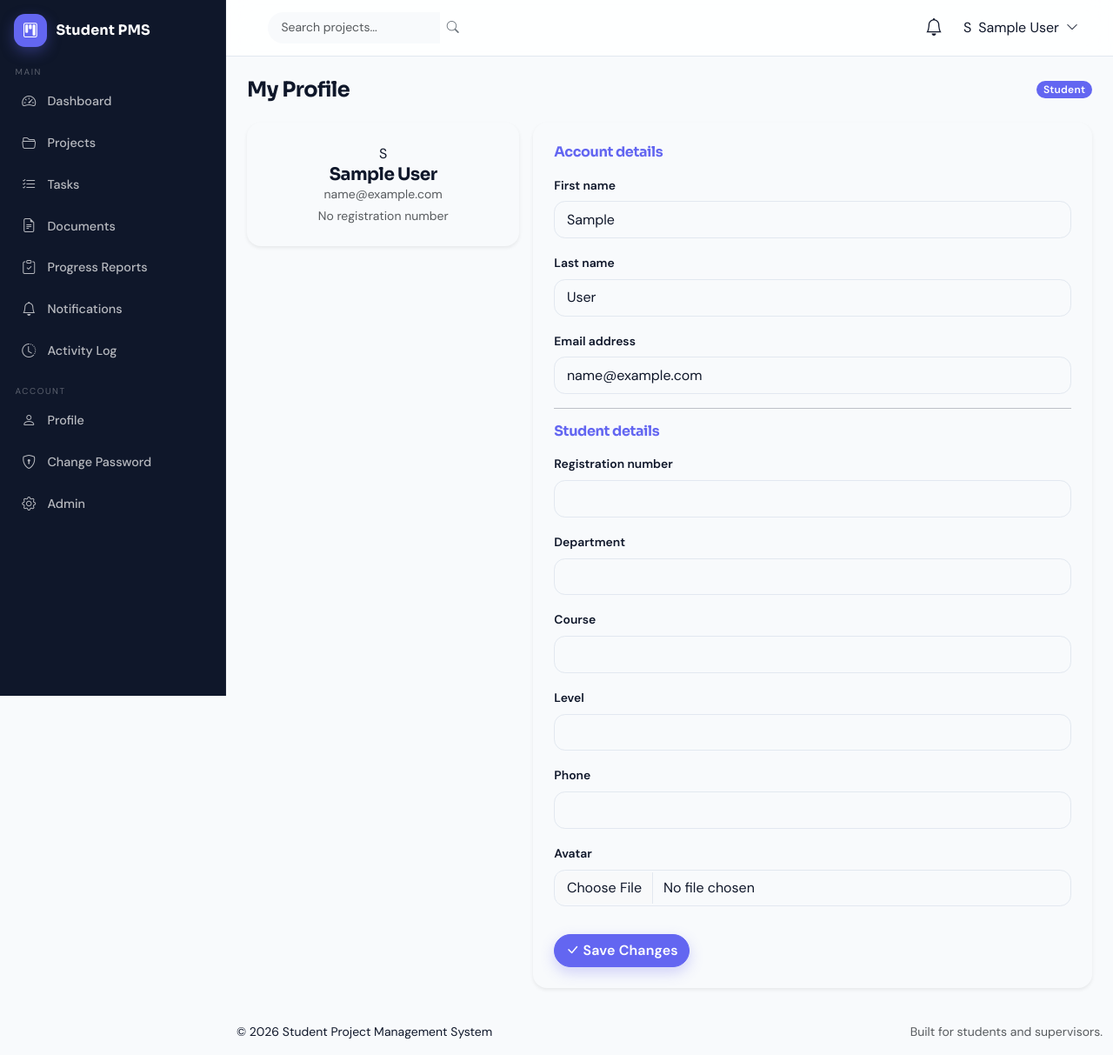
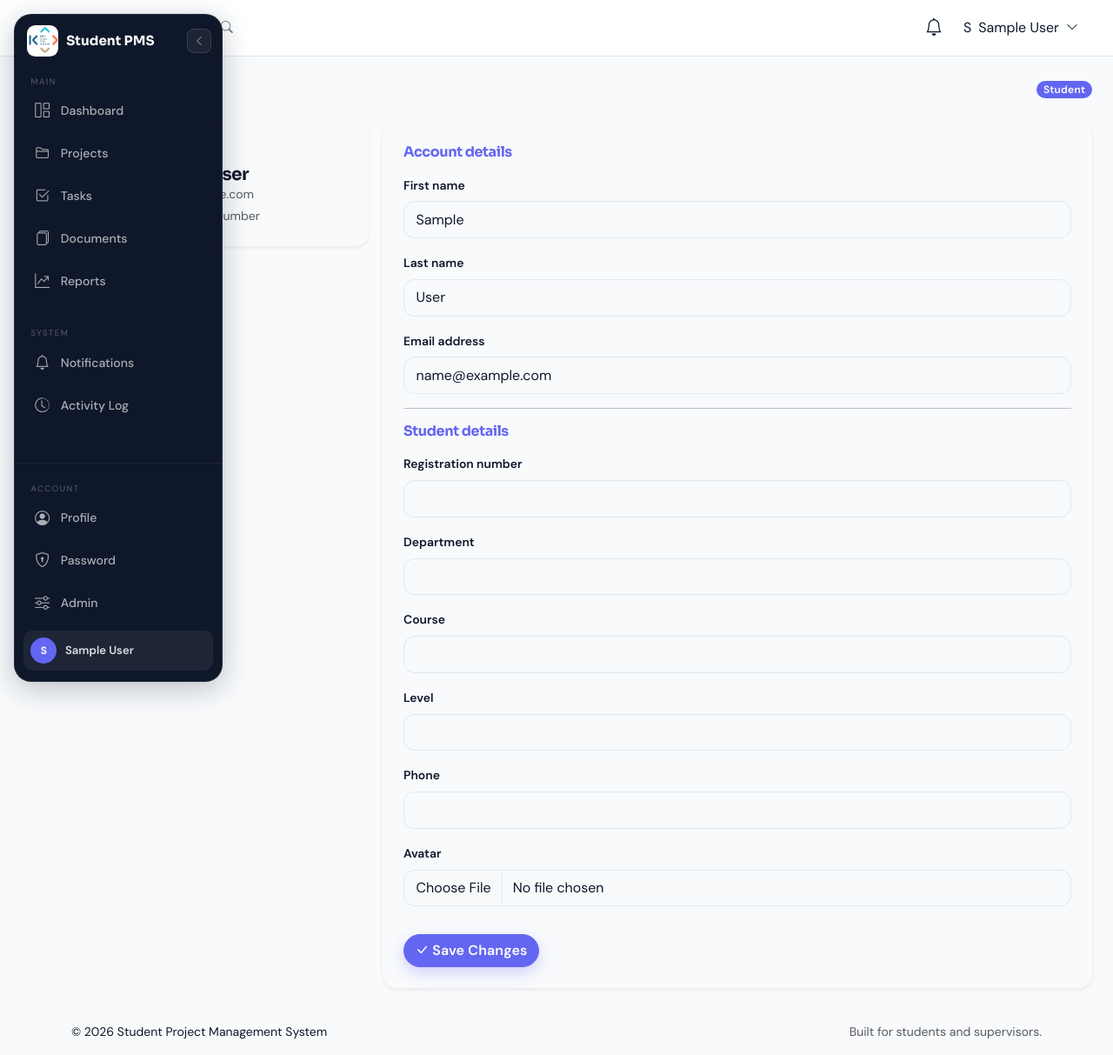
Before and after one commit to raoshoaib21/Student_Project_Management_System, a Django app: page /accounts/profile/ in a window 1280 px wide. Shown: the whole page at 87% size. Run offline with Django 5.2, Linux system fonts and the light colour scheme; the visitor is signed in with stand-in values (Sample User, id 1); data comes from the database, SQL or seed files in the repository; data that the repository does not hold is empty; some libraries are stand-ins or nearby versions.

Commit message:
Floating sidebar with logos, collapse/expand, tooltips, user card; wire logo.png + logo-footer.png into nav, auth and footer pages

```diff
--- a/static/css/styles.css
+++ b/static/css/styles.css
@@ -156,80 +156,129 @@ h1, h2, h3, h4, h5, h6,
 }
 
 /* ---------------------------------------------------------------------
-   App shell
+   App shell — floating sidebar + content column
    --------------------------------------------------------------------- */
 
 .sidebar {
-    width: var(--sidebar-w);
-    min-height: 100vh;
+    --sidebar-expanded: 240px;
+    --sidebar-collapsed: 72px;
     position: fixed;
-    top: 0; left: 0;
-    height: 100vh;
-    overflow-y: auto;
-    overflow-x: hidden;
+    top: 16px;
+    left: 16px;
+    bottom: 16px;
+    width: var(--sidebar-expanded);
     background: var(--slate-900);
-    border-right: 1px solid rgba(255, 255, 255, .06);
+    border: 1px solid rgba(255, 255, 255, .08);
+    border-radius: 1.25rem;
     z-index: 1040;
-    padding-top: 1rem;
+    display: flex;
+    flex-direction: column;
+    transition: width .28s cubic-bezier(.4, 0, .2, 1);
+    overflow: hidden;
+    box-shadow: 0 8px 32px rgba(15, 23, 42, .25);
 }
 
-.sidebar::-webkit-scrollbar { width: 5px; }
-.sidebar::-webkit-scrollbar-thumb { background: rgba(255, 255, 255, .15); border: none; }
+.sidebar::-webkit-scrollbar { width: 4px; }
+.sidebar::-webkit-scrollbar-thumb { background: rgba(255, 255, 255, .15); border-radius: 50rem; }
+
+.sidebar-header {
+    display: flex;
+    align-items: center;
+    justify-content: space-between;
+    padding: .75rem .75rem .5rem .85rem;
+    flex-shrink: 0;
+}
 
 .sidebar-brand {
     display: flex;
     align-items: center;
-    gap: .65rem;
-    padding: 0 1rem .35rem;
+    gap: .6rem;
     text-decoration: none;
+    overflow: hidden;
 }
 
-.brand-logo {
-    width: 38px; height: 38px; flex-shrink: 0;
-    display: grid; place-items: center;
-    border-radius: .8rem;
-    background: var(--brand);
-    color: #fff;
-    font-size: 1.05rem; font-weight: 700;
-    box-shadow: 0 6px 16px rgba(var(--brand-rgb), .35);
+.sidebar-logo {
+    width: 36px;
+    height: 36px;
+    border-radius: .6rem;
+    object-fit: contain;
+    flex-shrink: 0;
 }
 
 .sidebar-brand-text {
     font-family: var(--font-display);
     color: #fff;
-    font-size: 1rem; font-weight: 700;
-    letter-spacing: .01em;
+    font-size: .95rem;
+    font-weight: 700;
+    white-space: nowrap;
+    transition: opacity .2s ease;
+}
+
+.sidebar-toggle {
+    width: 28px;
+    height: 28px;
+    display: grid;
+    place-items: center;
+    border: 1px solid rgba(255, 255, 255, .12);
+    border-radius: .5rem;
+    background: rgba(255, 255, 255, .06);
+    color: rgba(255, 255, 255, .6);
+    font-size: .75rem;
+    cursor: pointer;
+    flex-shrink: 0;
+    transition: background .15s, color .15s, transform .2s;
+}
+
+.sidebar-toggle:hover {
+    background: rgba(255, 255, 255, .12);
+    color: #fff;
+}
+
+.sidebar-nav {
+    flex: 1;
+    overflow-y: auto;
+    overflow-x: hidden;
+    padding: 0 .6rem;
 }
 
 .sidebar-section-label {
-    font-size: .62rem;
+    font-size: .6rem;
     text-transform: uppercase;
     letter-spacing: .16em;
-    color: rgba(255, 255, 255, .32);
-    padding: 1rem 1.1rem .35rem;
+    color: rgba(255, 255, 255, .3);
+    padding: .85rem .55rem .35rem;
+    white-space: nowrap;
+    transition: opacity .2s ease;
 }
 
-.sidebar .nav { padding: 0 .6rem; }
-
 .sidebar .nav-link {
-    position: relative;
-    display: flex; align-items: center; gap: .7rem;
-    border-radius: .7rem;
-    padding: .56rem .85rem;
-    margin-bottom: .12rem;
-    color: rgba(255, 255, 255, .7);
-    font-size: .9rem; font-weight: 500;
+    display: flex;
+    align-items: center;
+    gap: .7rem;
+    border-radius: .65rem;
+    padding: .55rem .75rem;
+    margin-bottom: 2px;
+    color: rgba(255, 255, 255, .65);
+    font-size: .88rem;
+    font-weight: 500;
     white-space: nowrap;
-    transition: background .16s ease, color .16s ease, transform .16s ease;
+    text-decoration: none;
+    transition: background .15s, color .15s, transform .15s;
 }
 
 .sidebar .nav-link i {
-    width: 1.25rem; text-align: center;
-    font-size: 1rem; flex-shrink: 0;
+    width: 1.25rem;
+    text-align: center;
+    font-size: 1.05rem;
+    flex-shrink: 0;
+}
+
+.sidebar .nav-label {
+    transition: opacity .2s ease;
 }
 
 .sidebar .nav-link:hover {
-    background: rgba(255, 255, 255, .07);
+    background: rgba(255, 255, 255, .08);
     color: #fff;
 }
 
@@ -237,17 +286,112 @@ h1, h2, h3, h4, h5, h6,
     background: var(--brand);
     color: #fff;
     font-weight: 600;
-    box-shadow: 0 6px 18px rgba(var(--brand-rgb), .3);
+    box-shadow: 0 4px 14px rgba(var(--brand-rgb), .3);
 }
 
-.sidebar .nav-link.disabled {
-    color: rgba(255, 255, 255, .35);
-    cursor: not-allowed;
+.sidebar-footer {
+    padding: .5rem .6rem .75rem;
+    flex-shrink: 0;
+    border-top: 1px solid rgba(255, 255, 255, .06);
+    margin-top: auto;
 }
 
+.sidebar-user {
+    display: flex;
+    align-items: center;
+    gap: .6rem;
+    padding: .5rem .55rem;
+    border-radius: .65rem;
+    background: rgba(255, 255, 255, .06);
+    margin-top: .35rem;
+}
+
+.sidebar-user-avatar {
+    width: 30px;
+    height: 30px;
+    flex-shrink: 0;
+    display: grid;
+    place-items: center;
+    border-radius: 50%;
+    background: var(--brand);
+    color: #fff;
+    font-size: .75rem;
+    font-weight: 700;
+}
+
+.sidebar-user-name {
+    font-size: .82rem;
+    font-weight: 600;
+    color: rgba(255, 255, 255, .85);
+    white-space: nowrap;
+    overflow: hidden;
+    text-overflow: ellipsis;
+}
+
+/* ── Collapsed state ─────────────────────────────────────────────── */
+
+.sidebar-collapsed .sidebar {
+    width: var(--sidebar-collapsed);
+}
+
+.sidebar-collapsed .sidebar-brand-text,
+.sidebar-collapsed .sidebar-section-label,
+.sidebar-collapsed .nav-label,
+.sidebar-collapsed .sidebar-user-name {
+    opacity: 0;
+    width: 0;
+    overflow: hidden;
+}
+
+.sidebar-collapsed .sidebar-header {
+    justify-content: center;
+    padding-left: 0;
+    padding-right: 0;
+}
+
+.sidebar-collapsed .sidebar-toggle {
+    position: absolute;
+    top: .65rem;
+    right: .5rem;
+}
+
+.sidebar-collapsed .sidebar-toggle .toggle-icon {
+    transform: rotate(180deg);
+}
+
+.sidebar-collapsed .sidebar .nav-link {
+    justify-content: center;
+    padding: .6rem;
+}
+
+.sidebar-collapsed .sidebar-nav {
+    padding: 0 .45rem;
+}
+
+.sidebar-collapsed .sidebar-footer {
+    padding: .5rem .45rem .65rem;
+}
+
+.sidebar-collapsed .sidebar-user {
+    justify-content: center;
+    padding: .5rem;
+}
+
+.sidebar-collapsed .sidebar-section-label {
+    text-align: center;
+    padding: .75rem .2rem .3rem;
+}
+
+/* Content column offset */
 .main-wrapper {
-    margin-left: var(--sidebar-w);
-    width: calc(100% - var(--sidebar-w));
+    margin-left: calc(var(--sidebar-expanded) + 16px + 16px);
+    width: calc(100% - var(--sidebar-expanded) - 32px);
+    transition: margin-left .28s cubic-bezier(.4, 0, .2, 1), width .28s cubic-bezier(.4, 0, .2, 1);
+}
+
+.sidebar-collapsed .main-wrapper {
+    margin-left: calc(var(--sidebar-collapsed) + 16px + 16px);
+    width: calc(100% - var(--sidebar-collapsed) - 32px);
 }
 
 /* ---------------------------------------------------------------------
--- a/templates/accounts/register.html
+++ b/templates/accounts/register.html
@@ -1,12 +1,13 @@
 {% extends "base.html" %}
 {% load crispy_forms_tags %}
+{% load static %}
 {% block title %}Register | Student PMS{% endblock %}
 {% block body_class %}auth-body{% endblock %}
 {% block content %}
 <div class="container py-5" style="max-width: 520px;">
     <div class="card auth-card">
         <div class="card-body p-4 pt-5">
-            <span class="auth-brand"><i class="bi bi-kanban"></i></span>
+            <img src="{% static 'images/logo.png' %}" alt="Student PMS" class="auth-brand" style="object-fit:contain;">
             <h4 class="fw-bold text-center mb-1 mt-3">Create your student account</h4>
             <p class="text-muted text-center mb-4">You'll need to verify your email before signing in.</p>
             {% crispy form %}
--- a/templates/partials/footer.html
+++ b/templates/partials/footer.html
@@ -12,7 +12,7 @@
         <div class="row g-4">
             <div class="col-lg-5">
                 <a class="d-flex align-items-center gap-2 text-decoration-none mb-3" href="{% url 'core:landing' %}">
-                    <span class="brand-logo" style="width:34px;height:34px;font-size:.95rem;border-radius:.7rem;"><i class="bi bi-kanban"></i></span>
+                    <img src="{% static 'images/logo-footer.png' %}" alt="Student PMS" style="width:34px;height:34px;border-radius:.6rem;object-fit:contain;">
                     <span class="site-brand-text">Student PMS</span>
                 </a>
                 <p class="footer-text">
--- a/templates/partials/public_nav.html
+++ b/templates/partials/public_nav.html
@@ -2,7 +2,7 @@
 <nav class="site-nav navbar navbar-expand-lg navbar-light">
     <div class="container">
         <a class="navbar-brand d-flex align-items-center gap-2" href="{% url 'core:landing' %}">
-            <span class="brand-logo" style="width:34px;height:34px;font-size:.95rem;border-radius:.7rem;"><i class="bi bi-kanban"></i></span>
+            <img src="{% static 'images/logo.png' %}" alt="Student PMS" style="width:34px;height:34px;border-radius:.6rem;object-fit:contain;">
             <span class="site-brand-text">Student PMS</span>
         </a>
         <button class="navbar-toggler" type="button" data-bs-toggle="collapse" data-bs-target="#siteNav" aria-controls="siteNav" aria-expanded="false" aria-label="Toggle navigation">
--- a/templates/partials/sidebar.html
+++ b/templates/partials/sidebar.html
@@ -1,67 +1,84 @@
 {% load static %}
-<aside class="sidebar d-flex flex-column flex-shrink-0 text-white">
+<aside class="sidebar" id="appSidebar">
+    <div class="sidebar-header">
         <a href="{% url 'core:dashboard' %}" class="sidebar-brand">
-        <span class="brand-logo"><i class="bi bi-kanban"></i></span>
+            <img src="{% static 'images/logo.png' %}" alt="Student PMS" class="sidebar-logo">
             <span class="sidebar-brand-text">Student PMS</span>
         </a>
+        <button class="sidebar-toggle" id="sidebarToggle" title="Toggle sidebar" aria-label="Toggle sidebar">
+            <i class="bi bi-chevron-left toggle-icon"></i>
+        </button>
+    </div>
 
+    <nav class="sidebar-nav">
         <div class="sidebar-section-label">Main</div>
-    <ul class="nav nav-pills flex-column gap-1">
+        <ul class="nav flex-column gap-1">
             <li class="nav-item">
-            <a href="{% url 'core:dashboard' %}" class="nav-link {% if active_page == 'dashboard' %}active{% endif %}">
-                <i class="bi bi-speedometer2"></i><span>Dashboard</span>
+                <a href="{% url 'core:dashboard' %}" class="nav-link {% if active_page == 'dashboard' %}active{% endif %}" data-bs-toggle="tooltip" data-bs-placement="right" title="Dashboard">
+                    <i class="bi bi-grid-1x2"></i><span class="nav-label">Dashboard</span>
                 </a>
             </li>
             <li class="nav-item">
-            <a href="{% url 'projects:project_list' %}" class="nav-link {% if active_page == 'projects' %}active{% endif %}">
-                <i class="bi bi-folder2-open"></i><span>Projects</span>
+                <a href="{% url 'projects:project_list' %}" class="nav-link {% if active_page == 'projects' %}active{% endif %}" data-bs-toggle="tooltip" data-bs-placement="right" title="Projects">
+                    <i class="bi bi-folder2"></i><span class="nav-label">Projects</span>
                 </a>
             </li>
             <li class="nav-item">
-            <a href="{% url 'projects:task_list' %}" class="nav-link {% if active_page == 'tasks' %}active{% endif %}">
-                <i class="bi bi-list-check"></i><span>Tasks</span>
+                <a href="{% url 'projects:task_list' %}" class="nav-link {% if active_page == 'tasks' %}active{% endif %}" data-bs-toggle="tooltip" data-bs-placement="right" title="Tasks">
+                    <i class="bi bi-check2-square"></i><span class="nav-label">Tasks</span>
                 </a>
             </li>
             <li class="nav-item">
-            <a href="{% url 'documents:document_list' %}" class="nav-link {% if active_page == 'documents' %}active{% endif %}">
-                <i class="bi bi-file-earmark-text"></i><span>Documents</span>
+                <a href="{% url 'documents:document_list' %}" class="nav-link {% if active_page == 'documents' %}active{% endif %}" data-bs-toggle="tooltip" data-bs-placement="right" title="Documents">
+                    <i class="bi bi-files"></i><span class="nav-label">Documents</span>
                 </a>
             </li>
             <li class="nav-item">
-            <a href="{% url 'progress:report_list' %}" class="nav-link {% if active_page == 'progress' %}active{% endif %}">
-                <i class="bi bi-clipboard-check"></i><span>Progress Reports</span>
-            </a>
-        </li>
-        <li class="nav-item">
-            <a href="{% url 'core:notification_list' %}" class="nav-link {% if active_page == 'notifications' %}active{% endif %}">
-                <i class="bi bi-bell"></i><span>Notifications</span>
-            </a>
-        </li>
-        <li class="nav-item">
-            <a href="{% url 'core:activity_log' %}" class="nav-link {% if active_page == 'activity_log' %}active{% endif %}">
-                <i class="bi bi-clock-history"></i><span>Activity Log</span>
+                <a href="{% url 'progress:report_list' %}" class="nav-link {% if active_page == 'progress' %}active{% endif %}" data-bs-toggle="tooltip" data-bs-placement="right" title="Progress Reports">
+                    <i class="bi bi-graph-up-arrow"></i><span class="nav-label">Reports</span>
                 </a>
             </li>
         </ul>
 
-    <div class="sidebar-section-label">Account</div>
-    <ul class="nav nav-pills flex-column gap-1">
+        <div class="sidebar-section-label mt-3">System</div>
+        <ul class="nav flex-column gap-1">
             <li class="nav-item">
-            <a href="{% url 'accounts:profile' %}" class="nav-link {% if active_page == 'profile' %}active{% endif %}">
-                <i class="bi bi-person"></i><span>Profile</span>
+                <a href="{% url 'core:notification_list' %}" class="nav-link {% if active_page == 'notifications' %}active{% endif %}" data-bs-toggle="tooltip" data-bs-placement="right" title="Notifications">
+                    <i class="bi bi-bell"></i><span class="nav-label">Notifications</span>
                 </a>
             </li>
             <li class="nav-item">
-            <a href="{% url 'accounts:password_change' %}" class="nav-link">
-                <i class="bi bi-shield-lock"></i><span>Change Password</span>
+                <a href="{% url 'core:activity_log' %}" class="nav-link {% if active_page == 'activity_log' %}active{% endif %}" data-bs-toggle="tooltip" data-bs-placement="right" title="Activity Log">
+                    <i class="bi bi-clock-history"></i><span class="nav-label">Activity Log</span>
+                </a>
+            </li>
+        </ul>
+    </nav>
+
+    <div class="sidebar-footer">
+        <div class="sidebar-section-label">Account</div>
+        <ul class="nav flex-column gap-1">
+            <li class="nav-item">
+                <a href="{% url 'accounts:profile' %}" class="nav-link {% if active_page == 'profile' %}active{% endif %}" data-bs-toggle="tooltip" data-bs-placement="right" title="Profile">
+                    <i class="bi bi-person-circle"></i><span class="nav-label">Profile</span>
+                </a>
+            </li>
+            <li class="nav-item">
+                <a href="{% url 'accounts:password_change' %}" class="nav-link" data-bs-toggle="tooltip" data-bs-placement="right" title="Change Password">
+                    <i class="bi bi-shield-lock"></i><span class="nav-label">Password</span>
                 </a>
             </li>
             {% if user.is_staff %}
                 <li class="nav-item">
-                <a href="{% url 'admin:index' %}" class="nav-link">
-                    <i class="bi bi-gear"></i><span>Admin</span>
+                    <a href="{% url 'admin:index' %}" class="nav-link" data-bs-toggle="tooltip" data-bs-placement="right" title="Admin Panel">
+                        <i class="bi bi-sliders"></i><span class="nav-label">Admin</span>
                     </a>
                 </li>
             {% endif %}
         </ul>
+        <div class="sidebar-user mt-2">
+            <div class="sidebar-user-avatar">{{ user.first_name|default:user.username|slice:":1"|upper }}</div>
+            <span class="nav-label sidebar-user-name">{{ user.get_full_name|default:user.username }}</span>
+        </div>
+    </div>
 </aside>
--- a/templates/registration/login.html
+++ b/templates/registration/login.html
@@ -1,12 +1,13 @@
 {% extends "base.html" %}
 {% load crispy_forms_tags %}
+{% load static %}
 {% block title %}Login | Student PMS{% endblock %}
 {% block body_class %}auth-body{% endblock %}
 {% block content %}
 <div class="container py-5" style="max-width: 420px;">
     <div class="card auth-card">
         <div class="card-body p-4 pt-5">
-            <span class="auth-brand"><i class="bi bi-kanban"></i></span>
+            <img src="{% static 'images/logo.png' %}" alt="Student PMS" class="auth-brand" style="object-fit:contain;">
             <h4 class="fw-bold text-center mb-1 mt-3">Welcome back</h4>
             <p class="text-muted text-center mb-4">Sign in to continue</p>
             {% crispy form %}
```
Also changed, not shown: other parts of static/css/styles.css (+19 -8 lines), static/js/main.js (+35 -1 lines), static/images/logo-footer.png (added), static/images/logo.png (added). Lines whose indentation alone changed are shown as unchanged.
